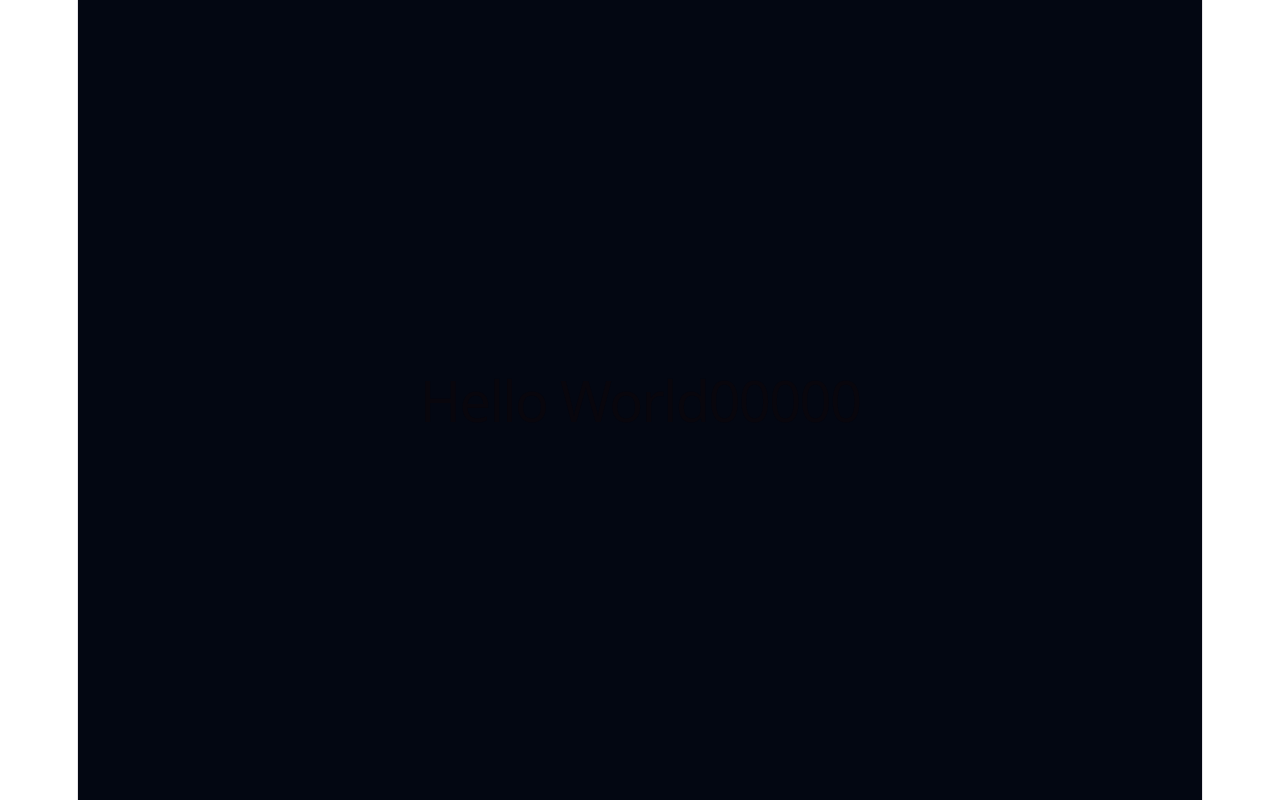
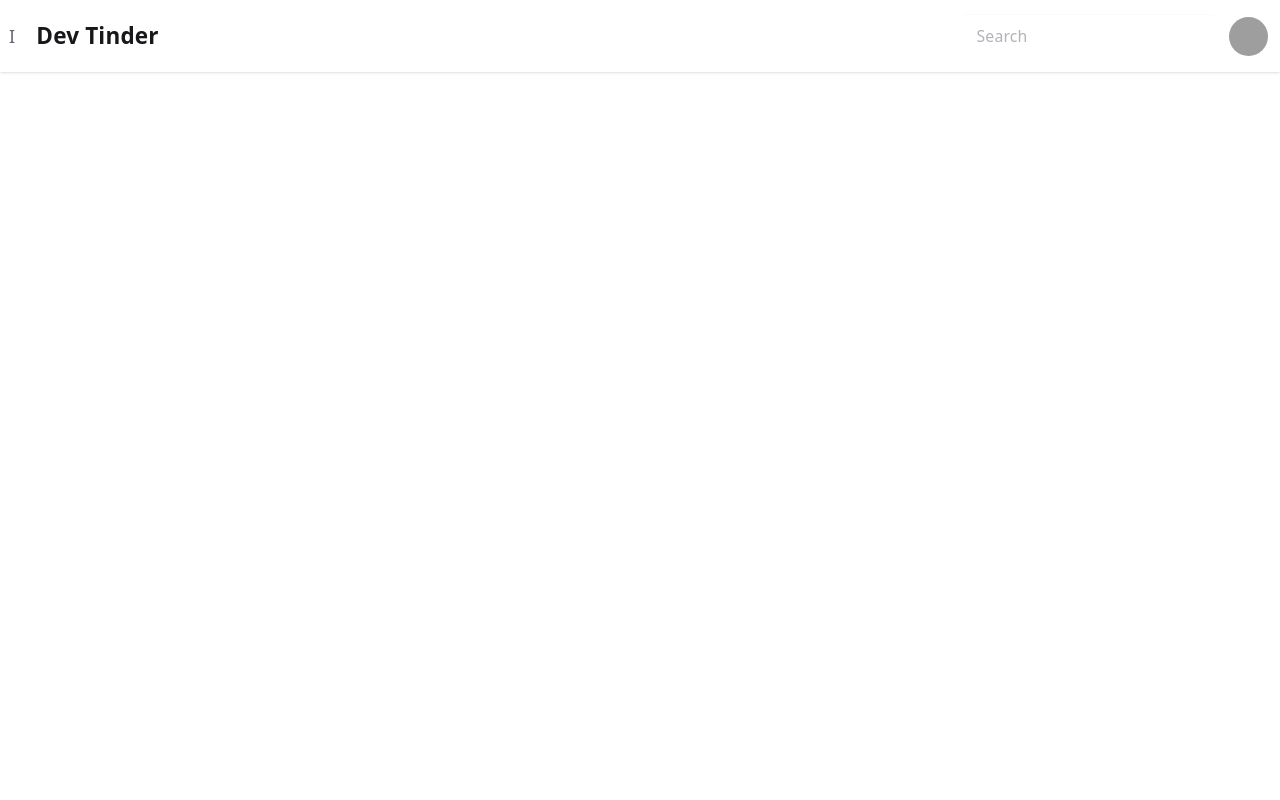
Before and after one commit to rsk56450/devTinder-web, a React (Vite) app: page / in a window 1280 px wide. Built offline with nearby package versions, Linux system fonts and the light colour scheme; grey boxes are pictures that could not be loaded.

Commit message:
added daisy ui

```diff
--- a/package.json
+++ b/package.json
@@ -19,6 +19,7 @@
     "@types/react": "^19.2.18",
     "@types/react-dom": "^19.2.4",
     "@vitejs/plugin-react": "^6.1.0",
+    "daisyui": "^5.7.22",
     "eslint": "^10.9.0",
     "eslint-plugin-react-hooks": "^7.1.1",
     "eslint-plugin-react-refresh": "^0.5.4",
--- a/src/App.jsx
+++ b/src/App.jsx
@@ -1,15 +1,49 @@
-import { useState } from 'react'
-import heroImg from './assets/hero.png'
-import reactLogo from './assets/react.svg'
-import viteLogo from './assets/vite.svg'
-import './App.css'
-
 function App() {
   return (
-    <div className="flex min-h-screen items-center justify-center bg-gray-950">
-      <h1 className="text-4xl font-bold text-white">Hello World00000</h1>
+    <div className="navbar w-full bg-base-100 shadow-sm">
+I       <div className="flex-1">
+        <a className="btn btn-ghost text-xl">Dev Tinder</a>
+      </div>
+      <div className="flex gap-2">
+        <input
+          type="text"
+          placeholder="Search"
+          className="input w-24 md:w-auto"
+        />
+        <div className="dropdown dropdown-end">
+          <div
+            tabIndex={0}
+            role="button"
+            className="btn btn-ghost btn-circle avatar"
+          >
+            <div className="w-10 rounded-full">
+              <img
+                alt="Tailwind CSS Navbar component"
+                src="https://img.daisyui.com/images/stock/photo-1534528741775-53994a69daeb.webp"
+              />
+            </div>
+          </div>
+          <ul
+            tabIndex={-1}
+            className="menu menu-sm dropdown-content bg-base-100 rounded-box z-1 mt-3 w-52 p-2 shadow"
+          >
+            <li>
+              <a className="justify-between">
+                Profile
+                <span className="badge">New</span>
+              </a>
+            </li>
+            <li>
+              <a>Settings</a>
+            </li>
+            <li>
+              <a>Logout</a>
+            </li>
+          </ul>
+        </div>
+      </div>
     </div>
-  )
+  );
 }
 
-export default App
+export default App;
--- a/src/index.css
+++ b/src/index.css
@@ -1,4 +1,5 @@
 @import "tailwindcss";
+@plugin "daisyui";
 
 :root {
   --text: #6b6375;
@@ -57,11 +58,7 @@
 }
 
 #root {
-  width: 1126px;
-  max-width: 100%;
-  margin: 0 auto;
-  text-align: center;
-  border-inline: 1px solid var(--border);
+  width: 100%;
   min-height: 100svh;
   display: flex;
   flex-direction: column;
```
Also changed, not shown: 1 other file (tests, documents, lock files or other folders).
